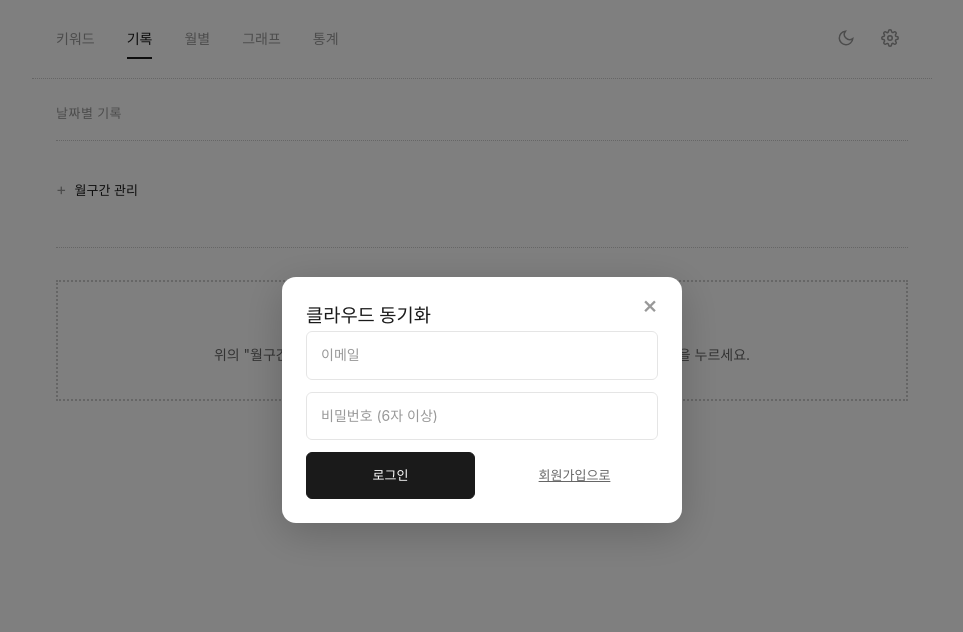
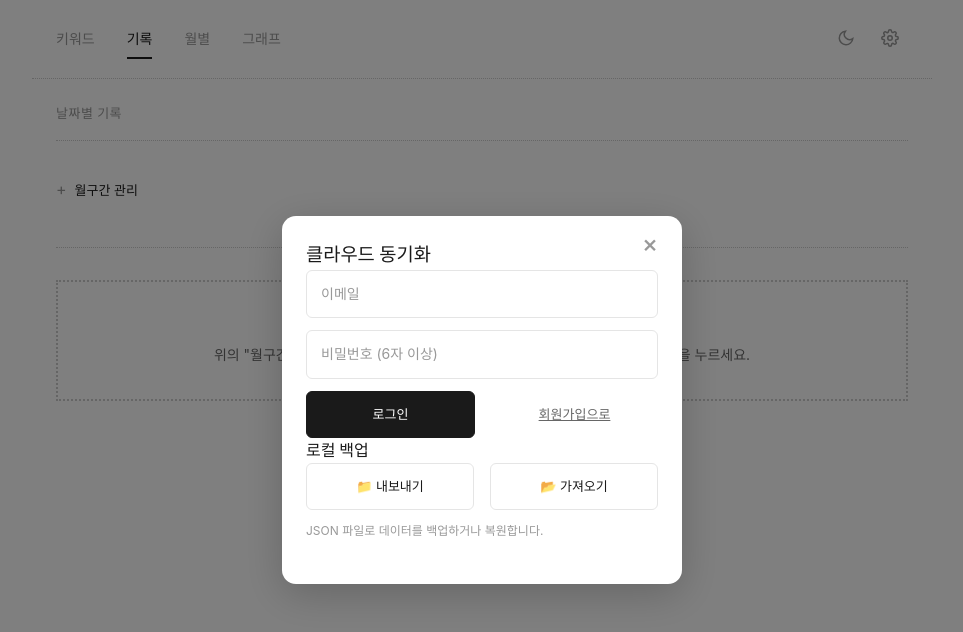
Before and after one commit to miyaza-tech/Body-Pattern-Engine, a React (Vite) app: page / in a window 1280 px wide. Both pictures are taken after a click on the button 1048 px from the left and 38 px from the top of the page. Shown: the top 632 px of the page, without its empty margins (158-1121 px from the left). Built offline with nearby package versions, Linux system fonts and the light colour scheme.

Commit message:
통계 탭 삭제, 그래프 범위 -7~+28로 변경, 내보내기/가져오기를 설정으로 이동

```diff
--- a/src/App.tsx
+++ b/src/App.tsx
@@ -2,7 +2,7 @@ import { useState, useMemo, useCallback, useEffect, useRef } from "react";
 import "./styles/App.css";
 import type { Tab, GraphMode, KeywordDef, DayRecord, PeriodOption } from "./types";
 import { useKeywords, usePeriods, useRecords, useToast, useTheme, useCyclePrediction, useAuth, useSync } from "./hooks";
-import { KeywordTab, RecordTab, GraphTab, ChartTab, StatsTab, ToastContainer, SyncPanel } from "./components";
+import { KeywordTab, RecordTab, GraphTab, ChartTab, ToastContainer, SyncPanel } from "./components";
 import { exportAllData, importData } from "./utils";
 
 function App() {
@@ -197,13 +197,6 @@ function App() {
         >
           그래프
         </button>
-        <button
-          className={tab === "stats" ? "active" : ""}
-          onClick={() => setTab("stats")}
-          aria-selected={tab === "stats"}
-        >
-          통계
-        </button>
         <div className="header-actions">
           <button
             className="theme-toggle"
@@ -297,15 +290,6 @@ function App() {
           />
         )}
 
-        {tab === "stats" && (
-          <StatsTab
-            prediction={prediction}
-            sortedRecords={sortedRecords}
-            scaleKeywords={scaleKeywords}
-            onExportData={handleExportData}
-            onImportData={handleImportData}
-          />
-        )}
       </main>
 
       {/* 동기화 팝업 */}
@@ -329,6 +313,8 @@ function App() {
               onSync={sync.sync}
               showToast={success}
               showError={error}
+              onExportData={handleExportData}
+              onImportData={handleImportData}
             />
           </div>
         </div>
--- a/src/components/SyncPanel.tsx
+++ b/src/components/SyncPanel.tsx
@@ -19,6 +19,9 @@ interface SyncPanelProps {
   // Toast
   showToast: (message: string) => void;
   showError: (message: string) => void;
+  // Data backup
+  onExportData: () => void;
+  onImportData: () => void;
 }
 
 export function SyncPanel({
@@ -37,6 +40,8 @@ export function SyncPanel({
   onSync,
   showToast,
   showError,
+  onExportData,
+  onImportData,
 }: SyncPanelProps) {
   const [email, setEmail] = useState("");
   const [password, setPassword] = useState("");
@@ -181,6 +186,22 @@ export function SyncPanel({
           </div>
         </form>
       )}
+
+      {/* 로컬 데이터 백업 */}
+      <div className="backup-section">
+        <h4>로컬 백업</h4>
+        <div className="data-actions">
+          <button onClick={onExportData} className="btn-secondary">
+            📁 내보내기
+          </button>
+          <button onClick={onImportData} className="btn-secondary">
+            📂 가져오기
+          </button>
+        </div>
+        <p className="stats-help">
+          JSON 파일로 데이터를 백업하거나 복원합니다.
+        </p>
+      </div>
     </div>
   );
 }
--- a/src/components/index.ts
+++ b/src/components/index.ts
@@ -5,5 +5,4 @@ export { KeywordTab } from "./KeywordTab";
 export { RecordTab } from "./RecordTab";
 export { GraphTab } from "./GraphTab";
 export { ChartTab } from "./ChartTab";
-export { StatsTab } from "./StatsTab";
 export { SyncPanel } from "./SyncPanel";
--- a/src/constants/defaults.ts
+++ b/src/constants/defaults.ts
@@ -26,8 +26,8 @@ export const DEFAULT_KEYWORDS: KeywordDef[] = [
 
 export const DEFAULT_PERIOD_OPTIONS: PeriodOption[] = [];
 
-export const GRAPH_WINDOW_START = -10;
-export const GRAPH_WINDOW_END = 20;
+export const GRAPH_WINDOW_START = -7;
+export const GRAPH_WINDOW_END = 28;
 
 // 차트 색상
 export const CHART_COLORS = {
--- a/src/types/index.ts
+++ b/src/types/index.ts
@@ -24,7 +24,7 @@ export interface PeriodOption {
 }
 
 // ===== 탭/모드 타입 =====
-export type Tab = "keywords" | "record" | "graph" | "chart" | "stats";
+export type Tab = "keywords" | "record" | "graph" | "chart";
 export type GraphMode = "cycle" | "heatmap";
 
 // ===== 차트 타입 =====
```
